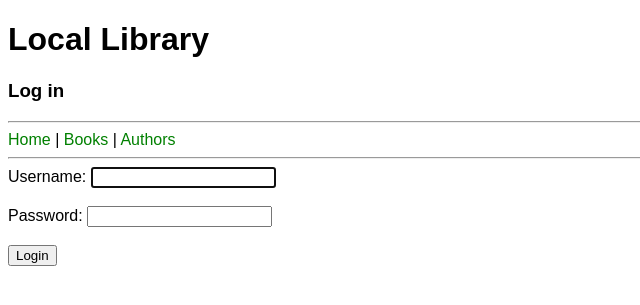
After one commit to IAmMoltony/django-local-library, a Django app: page /account/login/ in a window 1280 px wide. The commit adds this page. Shown: the top 305 px of the page, without its empty margins (0-640 px from the left). Run offline with Django 5.2, Linux system fonts and the light colour scheme.

Commit message:
Add login

```diff
--- a/local_library/settings.py
+++ b/local_library/settings.py
@@ -55,7 +55,7 @@ ROOT_URLCONF = 'local_library.urls'
 TEMPLATES = [
     {
         'BACKEND': 'django.template.backends.django.DjangoTemplates',
-        'DIRS': [],
+        'DIRS': [BASE_DIR / 'templates'],
         'APP_DIRS': True,
         'OPTIONS': {
             'context_processors': [
@@ -128,3 +128,5 @@ STATICFILES_DIRS = [
 ]
 
 SESSION_SAVE_EVERY_REQUEST = True
+
+LOGIN_REDIRECT_URL = '/'
--- a/local_library/urls.py
+++ b/local_library/urls.py
@@ -24,6 +24,7 @@ from django.conf import settings
 urlpatterns = [
     path('admin/', admin.site.urls),
     path('catalog/', include('catalog.urls')),
+    path('account/', include('django.contrib.auth.urls')),
     path('', RedirectView.as_view(url='catalog/'))
 ]
 
--- a/static/style.css
+++ b/static/style.css
@@ -19,3 +19,8 @@ a:visited
 {
     color: olive;
 }
+
+.errortext
+{
+    color: red;
+}
--- /dev/null
+++ b/templates/registration/login.html
@@ -0,0 +1,31 @@
+{% extends 'base.html' %}
+
+{% block title %}
+    <title>Local Library Login</title>
+{% endblock %}
+
+{% block pageheading %}
+    <h3>Log in</h3>
+{% endblock %}
+
+{% block content %}
+    {% if form.errors %}
+        <p class="errortext">Username or password incorrect. Try again.</p>
+    {% endif %}
+
+    {% if next %}
+        {% if user.is_authenticated %}
+            <p class="errortext">Your account doesn't have access to this page.</p>
+        {% else %}
+            <p class="errortext">Please log in to see this page.</p>
+        {% endif %}
+    {% endif %}
+
+    <form action="{% url 'login' %}" method="post">
+        {% csrf_token %}
+        {{ form.username.label_tag }} {{ form.username }}<br><br>
+        {{ form.password.label_tag }} {{ form.password }}<br><br>
+        <input type="submit" value="Login">
+        <input type="hidden" name="next" value="{{ next }}">
+    </form>
+{% endblock %}
```
